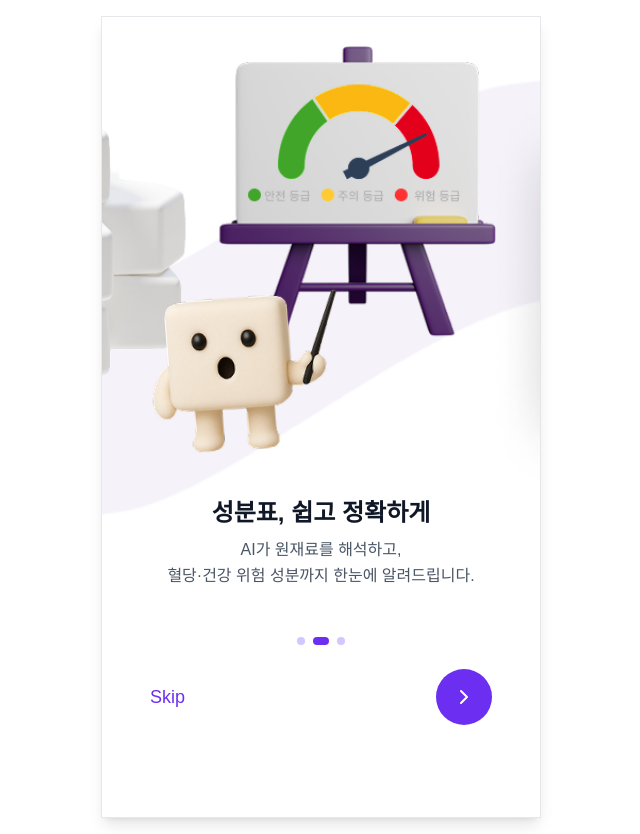
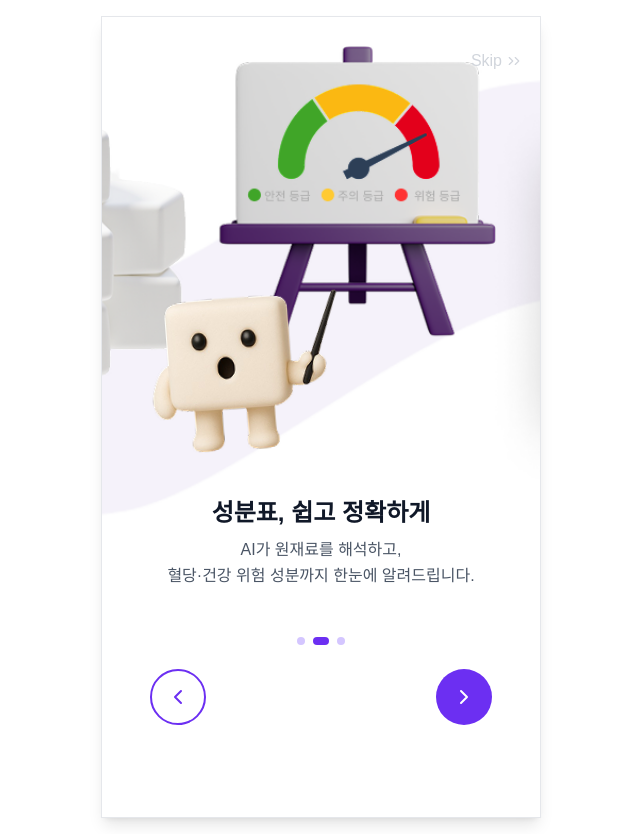
Before and after one commit to HwiDong6831/Boindang, a Next.js app in the folder frontend/boindang/: page /onboarding in a window 1280 px wide. Both pictures are taken after a click on the button 644 px from the left and 641 px from the top of the page. Shown: the whole page, without its empty margins (319-959 px from the left). Built offline with nearby package versions, Linux system fonts and the light colour scheme.

Commit message:
[FE]fix: 온보딩 디테일

```diff
--- a/frontend/boindang/src/app/onboarding/page.tsx
+++ b/frontend/boindang/src/app/onboarding/page.tsx
@@ -25,6 +25,50 @@ export default function OnboardingPage() {
 
   return (
     <div className="relative w-full h-screen bg-white overflow-hidden">
+      {/* Skip 버튼 */}
+      {page !== 2 && (
+        <motion.button
+          onClick={() => router.push('/login')}
+          className="absolute top-8 right-4 text-gray-300 font-medium text-base z-20 flex items-center gap-0.5"
+          whileHover={{ scale: 1.05 }}
+          whileTap={{ scale: 0.95 }}
+        >
+          Skip
+          <span className="inline-flex items-center">
+            <svg
+              width="14"
+              height="14"
+              viewBox="0 0 24 24"
+              fill="none"
+              className="text-gray-300"
+            >
+              <path
+                d="M9 6L15 12L9 18"
+                stroke="currentColor"
+                strokeWidth="2"
+                strokeLinecap="round"
+                strokeLinejoin="round"
+              />
+            </svg>
+            <svg
+              width="14"
+              height="14"
+              viewBox="0 0 24 24"
+              fill="none"
+              className="text-gray-300 -ml-2"
+            >
+              <path
+                d="M9 6L15 12L9 18"
+                stroke="currentColor"
+                strokeWidth="2"
+                strokeLinecap="round"
+                strokeLinejoin="round"
+              />
+            </svg>
+          </span>
+        </motion.button>
+      )}
+
       {/* 배경 이미지 슬라이더 */}
       <div className="absolute inset-0 overflow-hidden">
         <div className="absolute w-full h-full">
@@ -141,16 +185,31 @@ export default function OnboardingPage() {
           </div>
 
           {/* 버튼 영역 */}
-          <div className="w-full flex justify-between items-center px-4">
-            {/* Skip 버튼 */}
-            {page !== 2 && (
+          <div className="relative w-full flex justify-between items-center px-4">
+            {/* 뒤로가기 버튼 */}
+            {page !== 0 && (
               <motion.button
-                onClick={() => router.push('/login')}
-                className="text-[#6C2FF2] font-medium text-lg"
+                onClick={() => setPage(page - 1)}
+                className="flex items-center justify-center w-14 h-14 rounded-full border-2 border-[#6C2FF2]"
                 whileHover={{ scale: 1.05 }}
                 whileTap={{ scale: 0.95 }}
               >
-                Skip
+                <svg
+                  width="24"
+                  height="24"
+                  viewBox="0 0 24 24"
+                  fill="none"
+                  className="text-[#6C2FF2]"
+                  style={{ transform: 'rotate(180deg)' }}
+                >
+                  <path
+                    d="M9 6L15 12L9 18"
+                    stroke="currentColor"
+                    strokeWidth="2"
+                    strokeLinecap="round"
+                    strokeLinejoin="round"
+                  />
+                </svg>
               </motion.button>
             )}
 
@@ -163,16 +222,16 @@ export default function OnboardingPage() {
                   router.push('/login');
                 }
               }}
-              className={`flex items-center justify-center transition-all duration-300
+              className={`flex items-center justify-center transition-all duration-300 ${page === 0 ? 'ml-auto' : ''}
                 ${page === 2
-                  ? 'w-32 h-12 rounded-full bg-[#6C2FF2] text-white font-medium mx-auto'
-                  : 'w-14 h-14 rounded-full bg-[#6C2FF2] ml-auto'
+                  ? 'w-20 h-12 rounded-full bg-[#6C2FF2] text-white font-medium'
+                  : 'w-14 h-14 rounded-full bg-[#6C2FF2]'
                 }`}
               whileHover={{ scale: 1.05 }}
               whileTap={{ scale: 0.95 }}
             >
               {page === 2 ? (
-                "시작하기"
+                "Start"
               ) : (
                 <svg
                   width="24"
```
Also changed, not shown: 1 other file (tests, documents, lock files or other folders).
